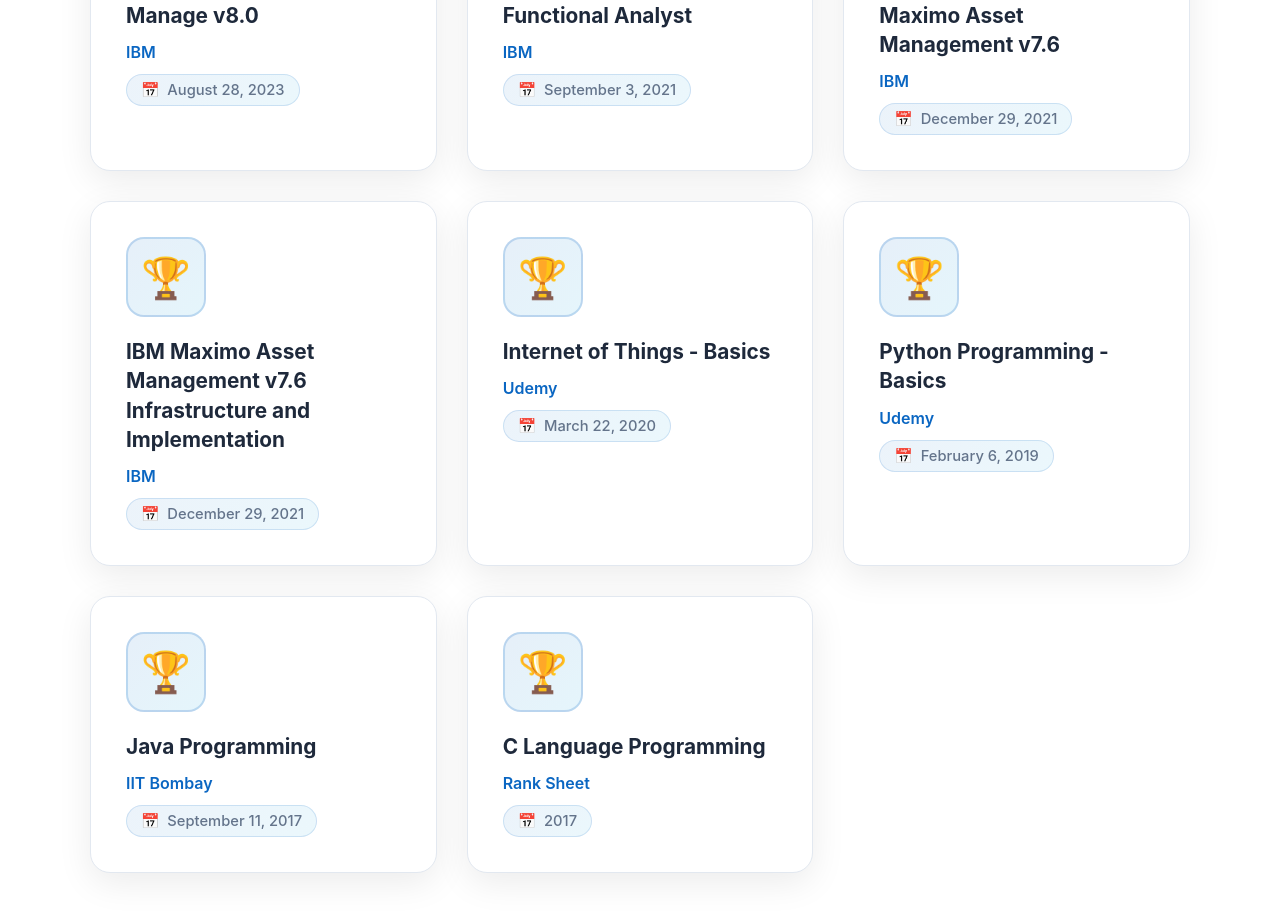
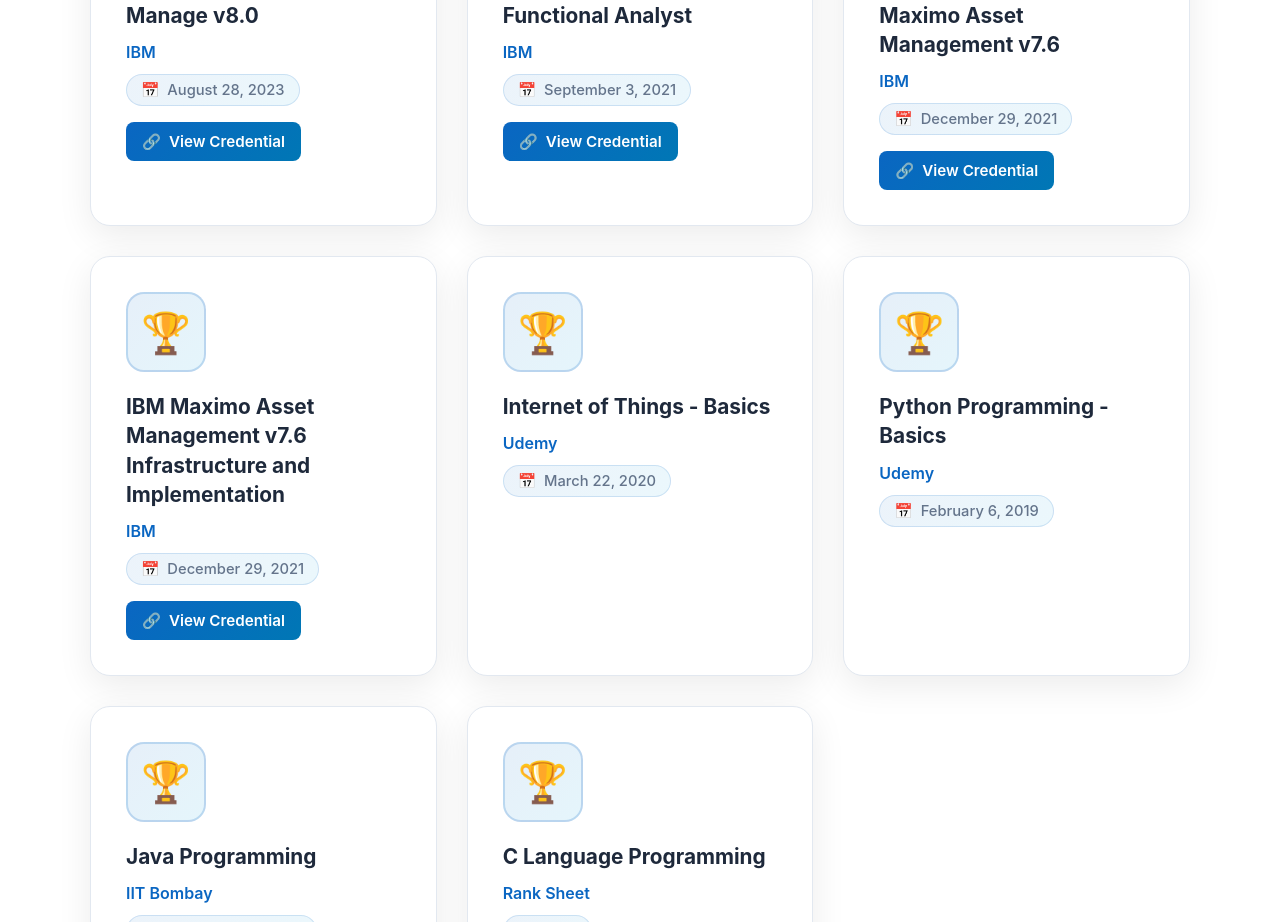
Before and after one commit to AnujaDhanekula/anuja-web-resume, an Angular app: page / in a window 1280 px wide. Shown: the part 5280-6202 px from the top of the page. Built offline with nearby package versions, Linux system fonts and the light colour scheme.

Commit message:
Added Credential Link to Certifications

```diff
--- a/src/app/app.component.html
+++ b/src/app/app.component.html
@@ -179,6 +179,7 @@
         <h3 class="cert-name">{{ cert.name }}</h3>
         <p class="cert-issuer">{{ cert.issuer }}</p>
         <p class="cert-date">{{ cert.date }}</p>
+        <a *ngIf="cert.credentialUrl" [href]="cert.credentialUrl" target="_blank" rel="noopener noreferrer" class="cert-link">View Credential</a>
       </div>
     </div>
   </div>
--- a/src/app/app.component.scss
+++ b/src/app/app.component.scss
@@ -1391,6 +1391,37 @@
 
         &::before {
           content: '📅';
+        }
+      }
+
+      .cert-link {
+        display: inline-flex;
+        align-items: center;
+        gap: 8px;
+        margin-top: 16px;
+        padding: 10px 16px;
+        background: linear-gradient(135deg, $primary 0%, $secondary 100%);
+        color: #fff;
+        text-decoration: none;
+        border-radius: 8px;
+        font-weight: 600;
+        font-size: 0.95rem;
+        transition: all 0.3s ease;
+        border: none;
+        cursor: pointer;
+
+        &::before {
+          content: '🔗';
+        }
+
+        &:hover {
+          transform: translateY(-2px);
+          box-shadow: 0 8px 20px rgba($primary, 0.3);
+          background: linear-gradient(135deg, darken($primary, 5%) 0%, darken($secondary, 5%) 100%);
+        }
+
+        &:active {
+          transform: translateY(0);
         }
       }
     }
--- a/src/assets/config.json
+++ b/src/assets/config.json
@@ -137,49 +137,49 @@
       "name": "IBM Certified Deployment Professional - Maximo Manage v8.0",
       "issuer": "IBM",
       "date": "August 28, 2023",
-      "credentialId": "https://www.credly.com/badges/ca873a9a-33f4-4083-aa1f-1585b0acbc3b/public_url"
+      "credentialUrl": "https://www.credly.com/badges/ca873a9a-33f4-4083-aa1f-1585b0acbc3b/public_url"
     },
     {
       "name": "IBM Maximo Asset Management v7.6 Functional Analyst",
       "issuer": "IBM",
       "date": "September 3, 2021",
-      "credentialId": "https://www.credly.com/badges/e8a11bb9-62df-4a97-aacc-82ef157ac6c2?source=linked_in_profile"
+      "credentialUrl": "https://www.credly.com/badges/e8a11bb9-62df-4a97-aacc-82ef157ac6c2?source=linked_in_profile"
     },
      {
       "name": "IBM Certified Advanced Deployment Professional - Maximo Asset Management v7.6",
       "issuer": "IBM",
       "date": "December 29, 2021",
-      "credentialId": "https://www.credly.com/badges/9ac7c146-08f7-4662-b9ea-2b0e032c8718?source=linked_in_profile"
+      "credentialUrl": "https://www.credly.com/badges/9ac7c146-08f7-4662-b9ea-2b0e032c8718?source=linked_in_profile"
       },
     {
       "name": "IBM Maximo Asset Management v7.6 Infrastructure and Implementation",
       "issuer": "IBM",
       "date": "December 29, 2021",
-      "credentialId": "https://www.credly.com/badges/f31c9baa-7512-4121-9477-3984578d2f4f?source=linked_in_profile"
+      "credentialUrl": "https://www.credly.com/badges/f31c9baa-7512-4121-9477-3984578d2f4f?source=linked_in_profile"
     },
     {
       "name": "Internet of Things - Basics",
       "issuer": "Udemy",
       "date": "March 22, 2020",
-      "credentialId": null
+      "credentialUrl": null
     },
     {
       "name": "Python Programming - Basics",
       "issuer": "Udemy",
       "date": "February 6, 2019",
-      "credentialId": null
+      "credentialUrl": null
     },
     {
       "name": "Java Programming",
       "issuer": "IIT Bombay",
       "date": "September 11, 2017",
-      "credentialId": null
+      "credentialUrl": null
     },
     {
       "name": "C Language Programming",
       "issuer": "Rank Sheet",
       "date": "2017",
-      "credentialId": null
+      "credentialUrl": null
     }
   ],
   "education": [
```
